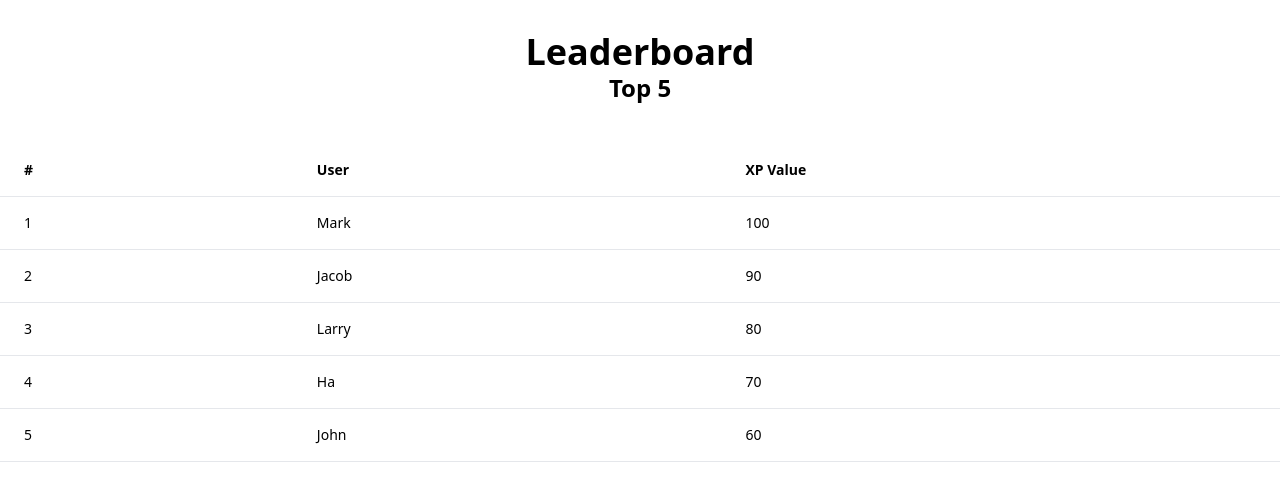
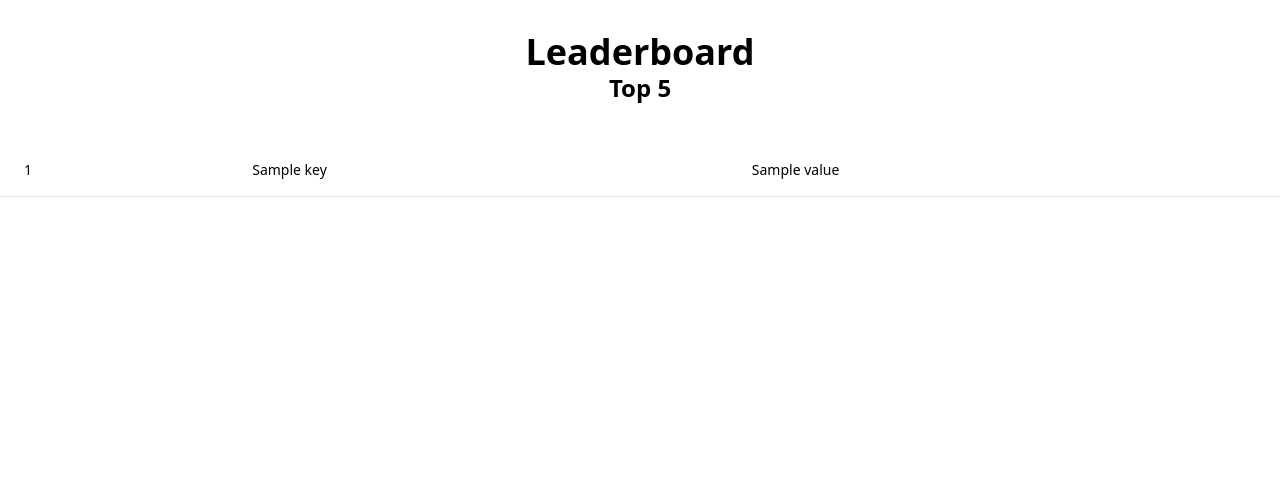
Before and after one commit to cfglondon23/Team-7, a Flask app: template app/templates/leaderboard.html in a window 1280 px wide. Shown: the top 501 px of the page. Run offline with Flask 3, Linux system fonts and the light colour scheme; the template is opened without the code that fills it: most values are stand-ins (such as "Sample title", 1, 10 or a date in 2020); parts of the project's set-up code (start-up, migrations or seed data) failed here and were passed over; some libraries are stand-ins or nearby versions.

Commit message:
Leaderboard gets info

```diff
--- a/app/templates/leaderboard.html
+++ b/app/templates/leaderboard.html
@@ -18,40 +18,15 @@
           <div class="inline-block min-w-full py-2 sm:px-6 lg:px-8">
             <div class="overflow-hidden">
               <table class="min-w-full text-left text-sm font-light m-auto">
-                <thead class="border-b font-medium dark:border-neutral-500">
-                  <tr>
-                    <th scope="col" class="px-6 py-4">#</th>
-                    <th scope="col" class="px-6 py-4">User</th>
-                    <th scope="col" class="px-6 py-4">XP Value</th>
-                  </tr>
-                </thead>
-                <tbody>
-                  <tr class="border-b dark:border-neutral-500">
-                    <td class="whitespace-nowrap px-6 py-4 font-medium">1</td>
-                    <td class="whitespace-nowrap px-6 py-4">Mark</td>
-                    <td class="whitespace-nowrap px-6 py-4">100</td>
-                  </tr>
-                  <tr class="border-b dark:border-neutral-500">
-                    <td class="whitespace-nowrap px-6 py-4 font-medium">2</td>
-                    <td class="whitespace-nowrap px-6 py-4">Jacob</td>
-                    <td class="whitespace-nowrap px-6 py-4">90</td>
-                  </tr>
-                  <tr class="border-b dark:border-neutral-500">
-                    <td class="whitespace-nowrap px-6 py-4 font-medium">3</td>
-                    <td class="whitespace-nowrap px-6 py-4">Larry</td>
-                    <td class="whitespace-nowrap px-6 py-4">80</td>
-                  </tr>
-                  <tr class="border-b dark:border-neutral-500">
-                    <td class="whitespace-nowrap px-6 py-4 font-medium">4</td>
-                    <td class="whitespace-nowrap px-6 py-4">Ha</td>
-                    <td class="whitespace-nowrap px-6 py-4">70</td>
-                  </tr>
-                  <tr class="border-b dark:border-neutral-500">
-                    <td class="whitespace-nowrap px-6 py-4 font-medium">5</td>
-                    <td class="whitespace-nowrap px-6 py-4">John</td>
-                    <td class="whitespace-nowrap px-6 py-4">60</td>
-                  </tr>
-                </tbody>
+                {% set counter = 1 %}
+                {% for key, value in top_5.items() %}
+                    <tr class="border-b dark:border-neutral-500">
+                      <td class="whitespace-nowrap px-6 py-4 font-medium">{{ counter }}</td>
+                      <td class="whitespace-nowrap px-6 py-4">{{ key }}</td>
+                      <td class="whitespace-nowrap px-6 py-4">{{ value }}</td>
+                    </tr>
+                    {% set counter = counter + 1%}
+                {% endfor %}
               </table>
             </div>
           </div>
--- a/fb/user.py
+++ b/fb/user.py
@@ -1,12 +1,13 @@
 import pyrebase
 import json
 from requests.exceptions import HTTPError
+from fb.db import add_xp
 
 config = pyrebase.initialize_app(json.load(open('fb/fbconfig.json')))
 database = config.database()
 
 
-def sign_in(email: str, password: str) -> [bool, str]:
+def sign_in(email: str, password: str) -> list[bool, str]:
     try:
         user = config.auth().sign_in_with_email_and_password(email, password)
         return True, user["idToken"]
@@ -17,6 +18,7 @@ def sign_in(email: str, password: str) -> [bool, str]:
 def register(email: str, password: str) -> bool:
     try:
         user = config.auth().create_user_with_email_and_password(email, password)
+        add_xp(email, 0)
         return True
     except HTTPError:
         return False
```
Also changed, not shown: app/leaderboard.py (added, +8 -0 lines), fb/db.py (+18 -0 lines).
